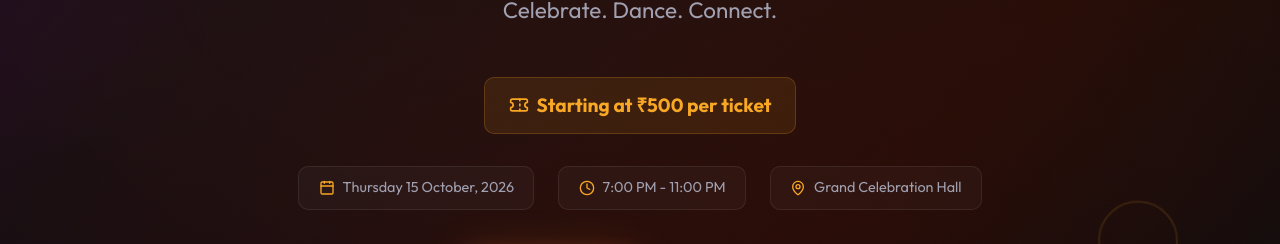
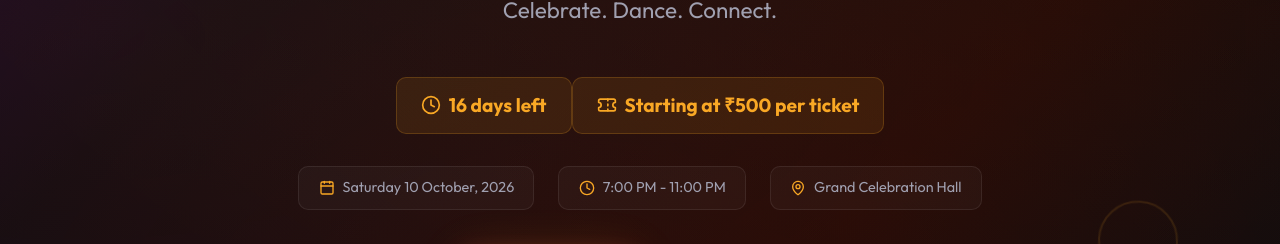
Before and after one commit to gugu13h/dandiyanight, a React (Vite) app: page / in a window 1280 px wide. Shown: the part 388-632 px from the top of the page. Built offline with nearby package versions, Linux system fonts and the light colour scheme; no server answers.

Commit message:
Set event date and add countdown

```diff
--- a/src/pages/HomePage.jsx
+++ b/src/pages/HomePage.jsx
@@ -18,6 +18,7 @@ import {
 
 export default function HomePage() {
   const [event, setEvent] = useState(null);
+  const [daysUntilEvent, setDaysUntilEvent] = useState(null);
 
   useEffect(() => {
     const unsubscribe = subscribeToEvent('default', (eventData) => {
@@ -25,6 +26,20 @@ export default function HomePage() {
     });
     return unsubscribe;
   }, []);
+
+  useEffect(() => {
+    if (!event?.date) return undefined;
+
+    const eventDate = new Date(`${event.date}T00:00:00`);
+    const updateDaysRemaining = () => {
+      const remaining = eventDate.getTime() - Date.now();
+      setDaysUntilEvent(Math.max(0, Math.ceil(remaining / (1000 * 60 * 60 * 24))));
+    };
+
+    updateDaysRemaining();
+    const interval = setInterval(updateDaysRemaining, 60 * 60 * 1000);
+    return () => clearInterval(interval);
+  }, [event?.date]);
 
   const features = [
     { icon: <Music size={28} />, title: 'Live Music', desc: 'Enjoy electrifying live Garba and Dandiya music all night long.' },
@@ -58,6 +73,13 @@ export default function HomePage() {
           <p className="hero-subtitle">
             Celebrate. Dance. Connect.
           </p>
+
+          {daysUntilEvent !== null && (
+            <div className="hero-price" style={{ color: 'var(--color-secondary)' }}>
+              <Clock size={20} />
+              {daysUntilEvent > 0 ? `${daysUntilEvent} days left` : 'Event day is here'}
+            </div>
+          )}
 
           {event && (
             <div className="hero-price">
--- a/src/services/eventService.js
+++ b/src/services/eventService.js
@@ -10,6 +10,7 @@ import {
 
 const EVENTS_COLLECTION = 'events';
 const DEFAULT_EVENT_ID = 'default';
+const LEGACY_EVENT_DATES = ['2026-10-14', '2026-10-15'];
 const LEGACY_CONTACT_PHONE = '+91 98765 43210';
 const LEGACY_CONTACT_EMAIL = 'info@dandiyanights.com';
 
@@ -17,8 +18,8 @@ const LEGACY_CONTACT_EMAIL = 'info@dandiyanights.com';
 const defaultEventData = {
   name: 'Dandiya Nights 2026',
   description: 'Join us for the most spectacular Dandiya & Garba night of the year! Experience the magic of traditional dance, live music, and festive celebrations under the stars.',
-  date: '2026-10-15',
-  dates: ['2026-10-15', '2026-10-16', '2026-10-17'],
+  date: '2026-10-10',
+  dates: ['2026-10-10'],
   startTime: '19:00',
   endTime: '23:00',
   venue: 'Grand Celebration Hall',
@@ -45,6 +46,10 @@ const defaultEventData = {
 
 function normalizeContactDetails(eventData) {
   const normalized = { ...defaultEventData, ...eventData };
+  if (LEGACY_EVENT_DATES.includes(normalized.date)) {
+    normalized.date = defaultEventData.date;
+    normalized.dates = defaultEventData.dates;
+  }
   if (normalized.contactPhone === LEGACY_CONTACT_PHONE) {
     normalized.contactPhone = defaultEventData.contactPhone;
   }
```
